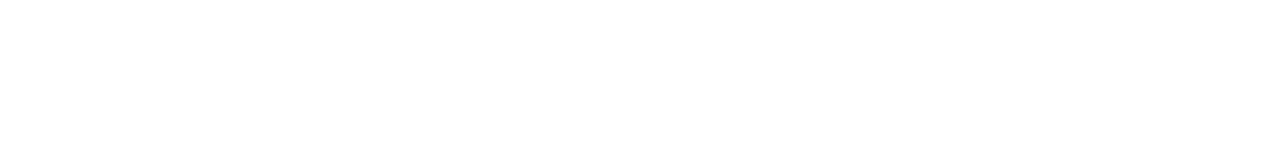
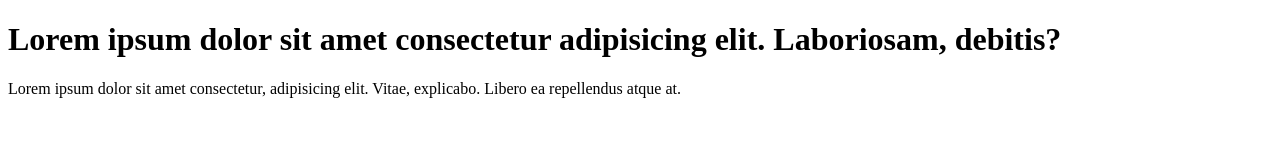
Before and after one commit to dev-chandkishor/test, a plain HTML site: page index.html in a window 1280 px wide. Drawn offline with Linux system fonts and the light colour scheme.

Commit message:
some_changes

```diff
--- a/index.html
+++ b/index.html
@@ -7,5 +7,7 @@
 </head>
 <body>
     <div></div>
+    <h1>Lorem ipsum dolor sit amet consectetur adipisicing elit. Laboriosam, debitis?</h1>
+    <p>Lorem ipsum dolor sit amet consectetur, adipisicing elit. Vitae, explicabo. Libero ea repellendus atque at.</p>
 </body>
 </html>
```
